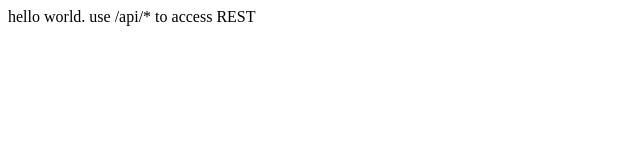
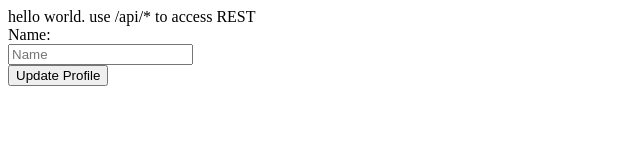
Before and after one commit to philippannenko/dwngroku, a plain HTML site: page src/main/resources/assets/index.html in a window 1280 px wide. Shown: the whole page, without its empty margins (0-640 px from the left). Drawn offline with Linux system fonts and the light colour scheme; no server answers.

Commit message:
updated directive

```diff
--- a/src/main/resources/assets/index.html
+++ b/src/main/resources/assets/index.html
@@ -7,12 +7,19 @@
 <body ng-app="myApp" ng-controller="AppCtrl">
   hello world. use /api/* to access REST
 
+  <form ng-submit="saveUser(userForm.user)" name="userForm" novalidate>
+    <div dwngroku-input name="name" prop-model="user" my-dir-var="userForm" prop-label-name="Name"></div>
+    <button type="submit">Update Profile</button>
+  </form>
+
   <table>
-
-  <thead></thead>
-  <tbody ng-repeat="user in users">
-    <tr><td>{{user.id}}</td><td>{{user.name}}</td></tr>
-  </tbody>
+    <thead></thead>
+    <tbody ng-repeat="user in users">
+      <tr>
+        <td>{{user.id}}</td>
+        <td>{{user.name}}</td>
+      </tr>
+    </tbody>
   </table>
 
   <script type="text/javascript" src="lib/angular.js"></script>
--- a/src/main/resources/assets/js/app.js
+++ b/src/main/resources/assets/js/app.js
@@ -5,20 +5,48 @@ myApp.factory('UsersResource', function ($resource) {
   return $resource('/api/users/:id');
 });
 
-myApp.controller('AppCtrl', function($scope, $http, UsersResource, $q) {
+myApp.controller('AppCtrl', function($scope, $http, UsersResource, $q, $log) {
 
   $scope.users = [];
+  $scope.selectedUser;
 
   $scope.getUsers = function() {
     UsersResource.get().$promise.then(function(result) {
-      debugger;
       $scope.users = result.payload;
     }, function (error) {
-      debugger;
       error.type = "danger";
-      $scope.$broadcast("myEvent", error);
+      $log.log(user + " saved");
     });
+  }
+
+  $scope.editUser = function(user) {
+    $scope.selectedUser = user;
+  }
+
+  $scope.saveUser = function(user) {
+    debugger;
+    $log.log(user + " saved");
+    $scope.selectedUser = null;
   }
 
   $scope.getUsers();
 });
+
+myApp.directive('dwngrokuInput',function($compile) {
+
+  return {
+    restrict: "A",
+    require: "^form",
+    replace: true,
+    scope: {
+      myDirVar : '='
+    },
+    templateUrl: 'templateUrl/dwngrokuInput.html',
+    compile: function(tElem, tAttrs){
+      var html = tElem.html().replace(/attrs.name/g, tAttrs.name);
+      html = html.replace(/attrs.propLabelName/g, tAttrs.propLabelName);
+      html = html.replace(/attrs.propModel/g, tAttrs.propModel);
+      tElem.html(html);
+    }
+  }
+});
--- /dev/null
+++ b/src/main/resources/assets/templateUrl/dwngrokuInput.html
@@ -0,0 +1,9 @@
+<div ng-app="myApp">
+  <div class="form-group">
+    <label for="attrs.name" class="col-sm-2 control-label">attrs.propLabelName:</label>
+    <div class="col-sm-6">
+      <input class="form-control" id="attrs.name" name="attrs.name" type="text" placeholder="attrs.propLabelName" ng-model="myDirVar.attrs.propModel.attrs.name" required>
+    </div>
+    <span class="col-sm-4 help-block error" ng-show="(myDirVar.attrs.name.$dirty || myDirVar.submitted) && myDirVar.attrs.name.$error.required">Required</span>
+  </div>
+</div>
```
Also changed, not shown: 1 other file.
